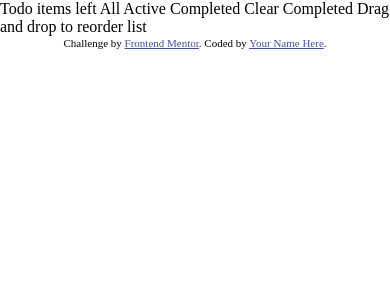
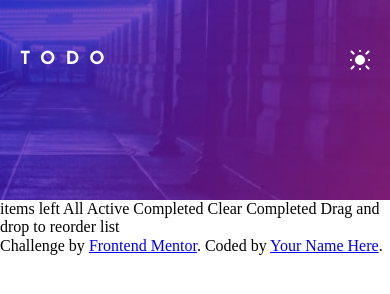
Before and after one commit to MoralesOzuna/Todo-app-JavaScript-and-SASS, a website: page index.html in a window 390 px wide. Drawn offline with nearby package versions, Linux system fonts and the light colour scheme; files that its build step writes are made by us from their sources.

Commit message:
background-mobile-finished

```diff
--- a/index.html
+++ b/index.html
@@ -3,21 +3,27 @@
 <head>
   <meta charset="UTF-8">
   <meta name="viewport" content="width=device-width, initial-scale=1.0"> <!-- displays site properly based on user's device -->
-
+  <link rel="preconnect" href="https://fonts.googleapis.com">
+  <link rel="preconnect" href="https://fonts.gstatic.com" crossorigin>
+  <link href="https://fonts.googleapis.com/css2?family=Josefin+Sans:ital,wght@0,100..700;1,100..700&display=swap" rel="stylesheet">
   <link rel="icon" type="image/png" sizes="32x32" href="./images/favicon-32x32.png">
   <link rel="stylesheet" href="build/css/app.css">
 
   <title>Frontend Mentor | Todo app</title>
-
-  <!-- Feel free to remove these styles or customise in your own stylesheet 👍 -->
-  <style>
-    .attribution { font-size: 11px; text-align: center; }
-    .attribution a { color: hsl(228, 45%, 44%); }
-  </style>
 </head>
 <body>
 
-  Todo
+  <header>
+    <section class="background">
+      <h1 class="background__title"> Todo </h1>
+      <div class="icon"></div>
+    </section>
+  </header>
+
+
+
+
+
 
   <!-- Add dynamic number --> items left
 
--- a/src/scss/app.scss
+++ b/src/scss/app.scss
@@ -1 +1,2 @@
 @use 'base'; //mandamos a traer la carpeta 'base' donde de forma automatica Sass nos va a traer el archivo _index.scss
+@use 'header';
--- /dev/null
+++ b/src/scss/header/_background.scss
@@ -0,0 +1,34 @@
+@use 'base/variables' as v;
+
+.background{
+    background-image: url(../../src/images/bg-mobile-dark.jpg);
+    background-repeat: no-repeat;
+    background-size: cover;
+    height: 20rem;
+    padding: 5rem 2rem;
+    display: flex;
+    justify-content: space-between;
+
+
+
+
+
+    .background__title{
+        margin: 0;
+        color: v.$grayNeutral50;
+        font-family: v.$fontFamily;
+        letter-spacing: 1rem;
+        text-transform: uppercase;
+        font-size: v.$fontSize;
+        font-weight: v.$fontW700;
+
+    }
+
+    .icon{
+        background-image: url(../../src/images/icon-sun.svg);
+        background-position: center;
+        background-repeat: no-repeat;
+        width: 2rem;
+        height: 2rem;
+    }
+}
--- /dev/null
+++ b/src/scss/header/_index.scss
@@ -0,0 +1 @@
+@forward 'background';
```
